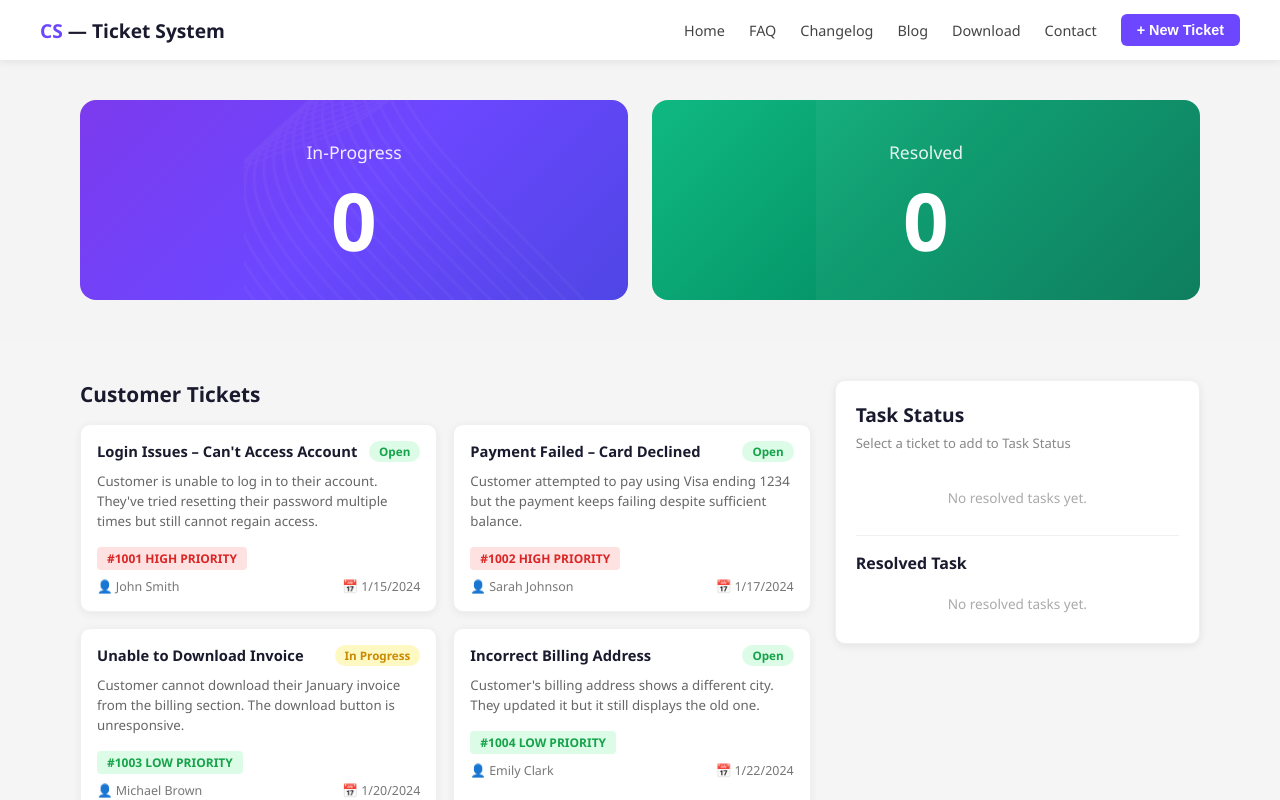
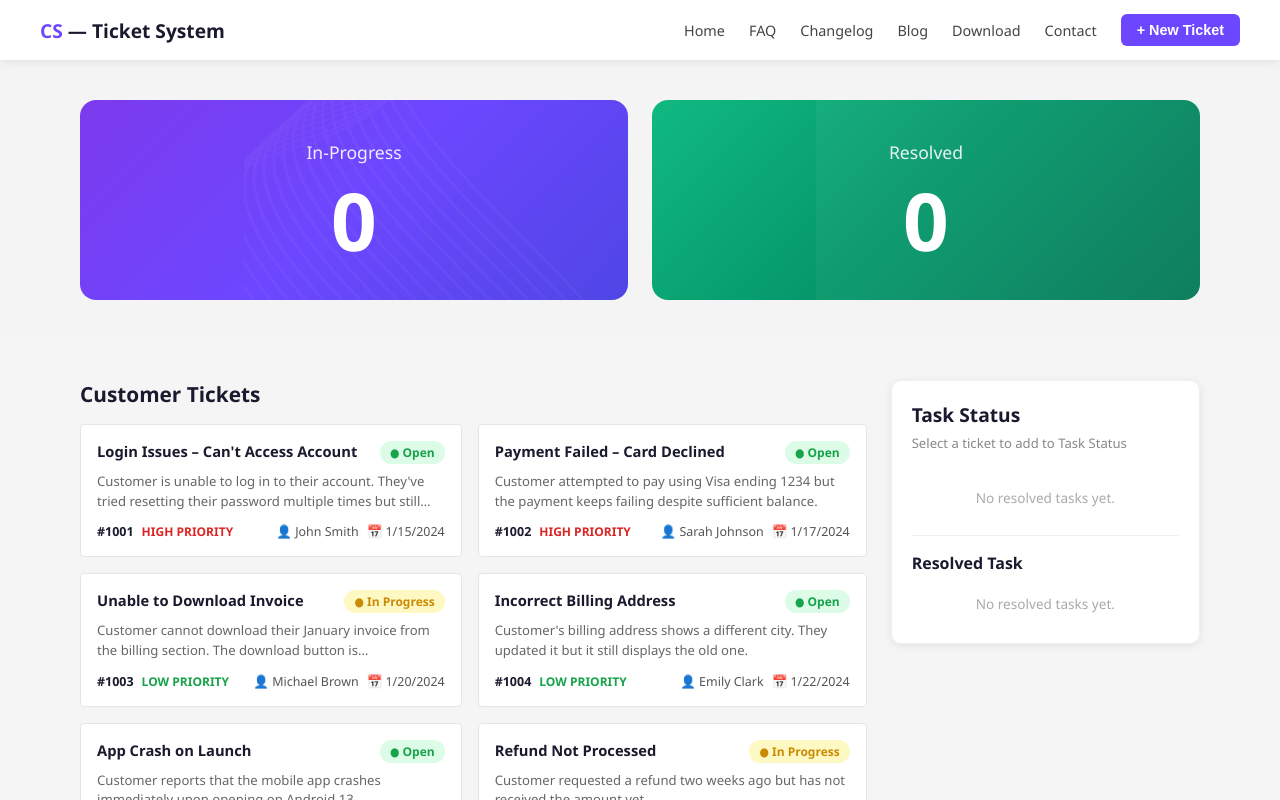
Before and after one commit to ruksat13/Customer-Support-Zone, a React (Vite) app: page / in a window 1280 px wide. Shown: the top 800 px of the page. Built offline with nearby package versions, Linux system fonts and the light colour scheme.

Commit message:
add: ticket cards and json data

```diff
--- a/src/components/TicketCard.css
+++ b/src/components/TicketCard.css
@@ -1,17 +1,15 @@
 .ticket-card {
     background: #ffffff;
-    border-radius: 10px;
+    border-radius: 4px;
     padding: 16px;
-    box-shadow: 0 2px 8px rgba(0, 0, 0, 0.06);
     cursor: pointer;
     transition: transform 0.2s, box-shadow 0.2s;
-    border: 1px solid #f0f0f0;
+    border: 1px solid #e5e5e5;
 }
 
 .ticket-card:hover {
-    transform: translateY(-3px);
-    box-shadow: 0 6px 16px rgba(108, 71, 255, 0.15);
-    border-color: #6c47ff;
+    transform: translateY(-2px);
+    box-shadow: 0 4px 12px rgba(0, 0, 0, 0.1);
 }
 
 .ticket-header {
@@ -19,7 +17,7 @@
     align-items: flex-start;
     justify-content: space-between;
     gap: 10px;
-    margin-bottom: 10px;
+    margin-bottom: 8px;
 }
 
 .ticket-title {
@@ -32,111 +30,97 @@
 }
 
 .ticket-status {
-    font-size: 0.73rem;
+    font-size: 0.75rem;
     font-weight: 600;
-    padding: 3px 10px;
-    border-radius: 20px;
     white-space: nowrap;
+    display: flex;
+    align-items: center;
+    gap: 4px;
 }
 
 .status-open {
+    color: #16a34a;
     background-color: #dcfce7;
-    color: #16a34a;
+    padding: 3px 10px;
+    border-radius: 20px;
 }
 
 .status-inprogress {
+    color: #ca8a04;
     background-color: #fef9c3;
-    color: #ca8a04;
+    padding: 3px 10px;
+    border-radius: 20px;
 }
 
 .status-resolved {
+    color: #2563eb;
     background-color: #dbeafe;
-    color: #2563eb;
+    padding: 3px 10px;
+    border-radius: 20px;
 }
 
 .ticket-description {
-    font-size: 0.83rem;
+    font-size: 0.82rem;
     color: #666;
-    margin: 0 0 14px 0;
+    margin: 0 0 12px 0;
     line-height: 1.5;
     text-align: left;
     display: -webkit-box;
-    -webkit-line-clamp: 3;
+    -webkit-line-clamp: 2;
     -webkit-box-orient: vertical;
     overflow: hidden;
 }
 
-.ticket-footer {
+.ticket-bottom {
     display: flex;
-    flex-direction: column;
+    align-items: center;
     gap: 8px;
+    flex-wrap: nowrap;
+}
+
+.ticket-id {
+    font-size: 0.78rem;
+    font-weight: 700;
+    color: #1a1a2e;
+    white-space: nowrap;
 }
 
 .ticket-priority {
     font-size: 0.75rem;
     font-weight: 700;
-    padding: 3px 10px;
-    border-radius: 4px;
-    display: inline-flex;
-    align-items: center;
-    gap: 4px;
-    width: fit-content;
-}
-
-.ticket-id {
-    color: #1a1a2e;
-    font-weight: 700;
+    white-space: nowrap;
+    flex: 1;
 }
 
 .priority-high {
-    background-color: #fee2e2;
-    color: #dc2626;
-}
-
-.priority-high .ticket-id {
     color: #dc2626;
 }
 
 .priority-medium {
-    background-color: #ffedd5;
-    color: #ea580c;
-}
-
-.priority-medium .ticket-id {
     color: #ea580c;
 }
 
 .priority-low {
-    background-color: #dcfce7;
     color: #16a34a;
-}
-
-.priority-low .ticket-id {
-    color: #16a34a;
-}
-
-.ticket-info {
-    display: flex;
-    justify-content: space-between;
-    align-items: center;
 }
 
 .ticket-customer {
     font-size: 0.78rem;
-    color: #777;
-    text-align: left;
+    color: #555;
+    white-space: nowrap;
 }
 
 .ticket-date {
     font-size: 0.78rem;
-    color: #777;
-    text-align: right;
+    color: #555;
+    white-space: nowrap;
 }
 
 /* Mobile Responsive */
 @media (max-width: 768px) {
-    .ticket-card {
-        padding: 14px;
+    .ticket-bottom {
+        flex-wrap: wrap;
+        gap: 6px;
     }
 
     .ticket-title {
--- a/src/components/TicketCard.jsx
+++ b/src/components/TicketCard.jsx
@@ -18,22 +18,19 @@ const TicketCard = ({ ticket, onAddToTask }) => {
             <div className="ticket-header">
                 <h3 className="ticket-title">{ticket.title}</h3>
                 <span className={`ticket-status ${getStatusClass(ticket.status)}`}>
-                    {ticket.status}
+                    ● {ticket.status}
                 </span>
             </div>
 
             <p className="ticket-description">{ticket.description}</p>
 
-            <div className="ticket-footer">
-                <div className="ticket-meta">
-                    <span className={`ticket-priority ${getPriorityClass(ticket.priority)}`}>
-                        {ticket.id} {ticket.priority}
-                    </span>
-                </div>
-                <div className="ticket-info">
-                    <span className="ticket-customer">👤 {ticket.customer}</span>
-                    <span className="ticket-date">📅 {ticket.createdAt}</span>
-                </div>
+            <div className="ticket-bottom">
+                <span className="ticket-id">{ticket.id}</span>
+                <span className={`ticket-priority ${getPriorityClass(ticket.priority)}`}>
+                    {ticket.priority}
+                </span>
+                <span className="ticket-customer">👤 {ticket.customer}</span>
+                <span className="ticket-date">📅 {ticket.createdAt}</span>
             </div>
         </div>
     );
```
